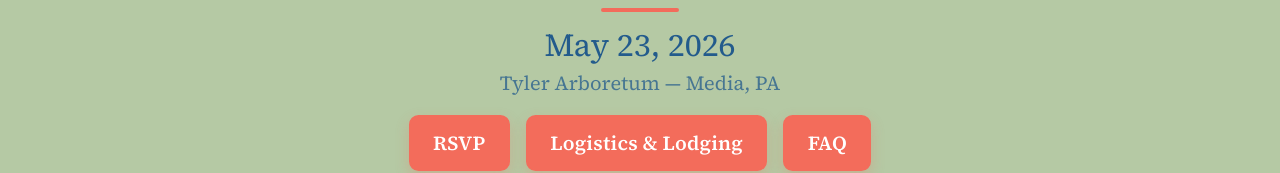
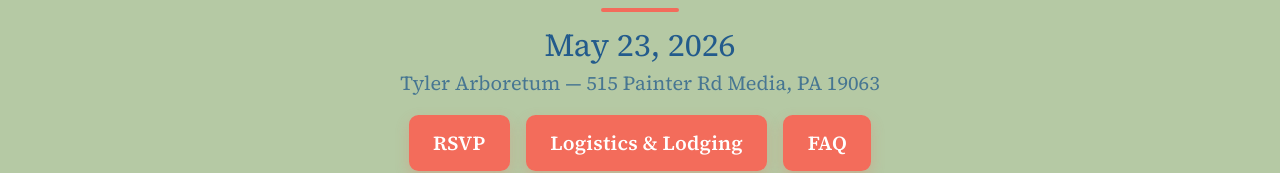
Before and after one commit to justanesta/ivyandadrian, a Next.js app: page / in a window 1280 px wide. Shown: the part 221-394 px from the top of the page. Built offline with nearby package versions, Linux system fonts and the light colour scheme.

Commit message:
adding Tyler Arboretum address to main landing page

```diff
--- a/app/page.tsx
+++ b/app/page.tsx
@@ -24,7 +24,7 @@
             <div className="divider-coral" />
 
             <p className="lead mt-3 mb-1 text-navy" style={{ fontSize: '2rem', lineHeight: 1.1 }}>May 23, 2026</p>
-            <p className="lead text-navy opacity-75"><a href="https://tylerarboretum.org/">Tyler Arboretum</a> — Media, PA</p>
+            <p className="lead text-navy opacity-75"><a href="https://tylerarboretum.org/">Tyler Arboretum</a> — 515 Painter Rd Media, PA 19063</p>
 
             {/* Uniform filled buttons */}
             <div className="d-flex gap-3 justify-content-center mt-3">
```
